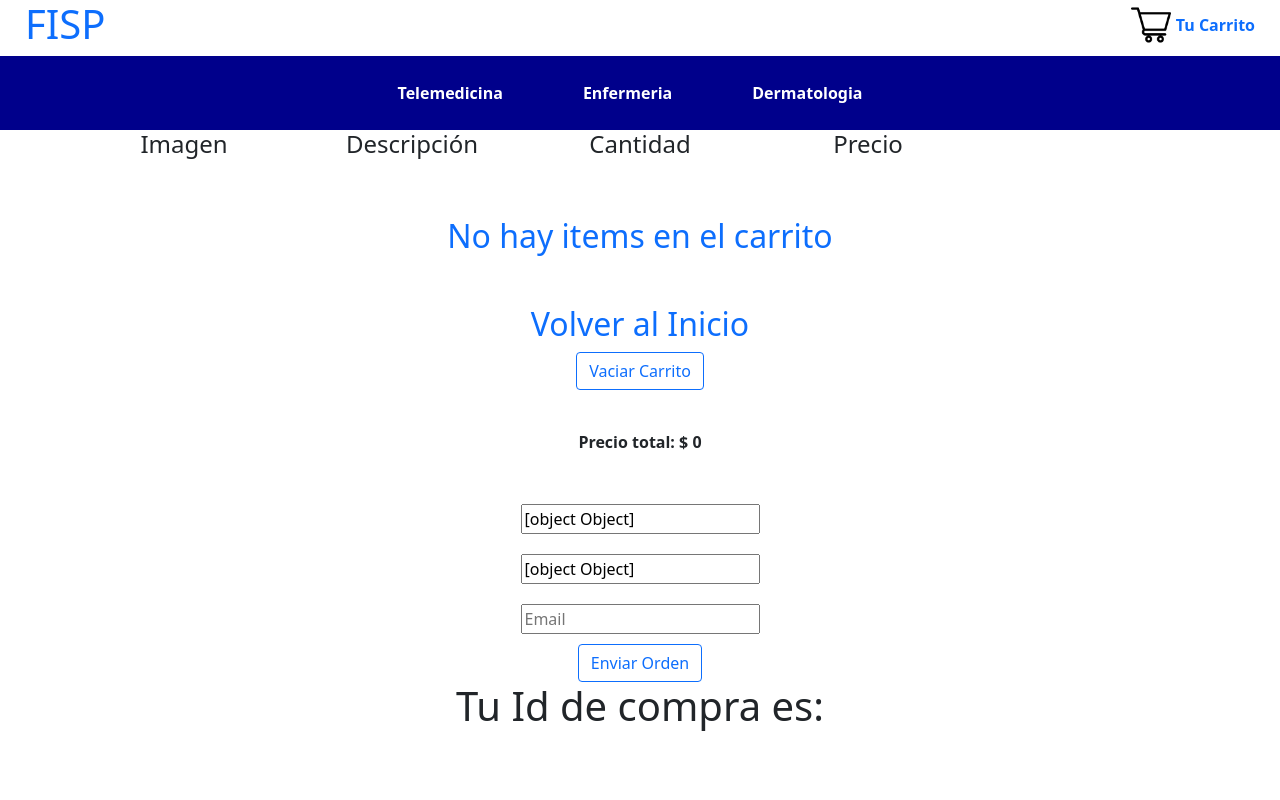
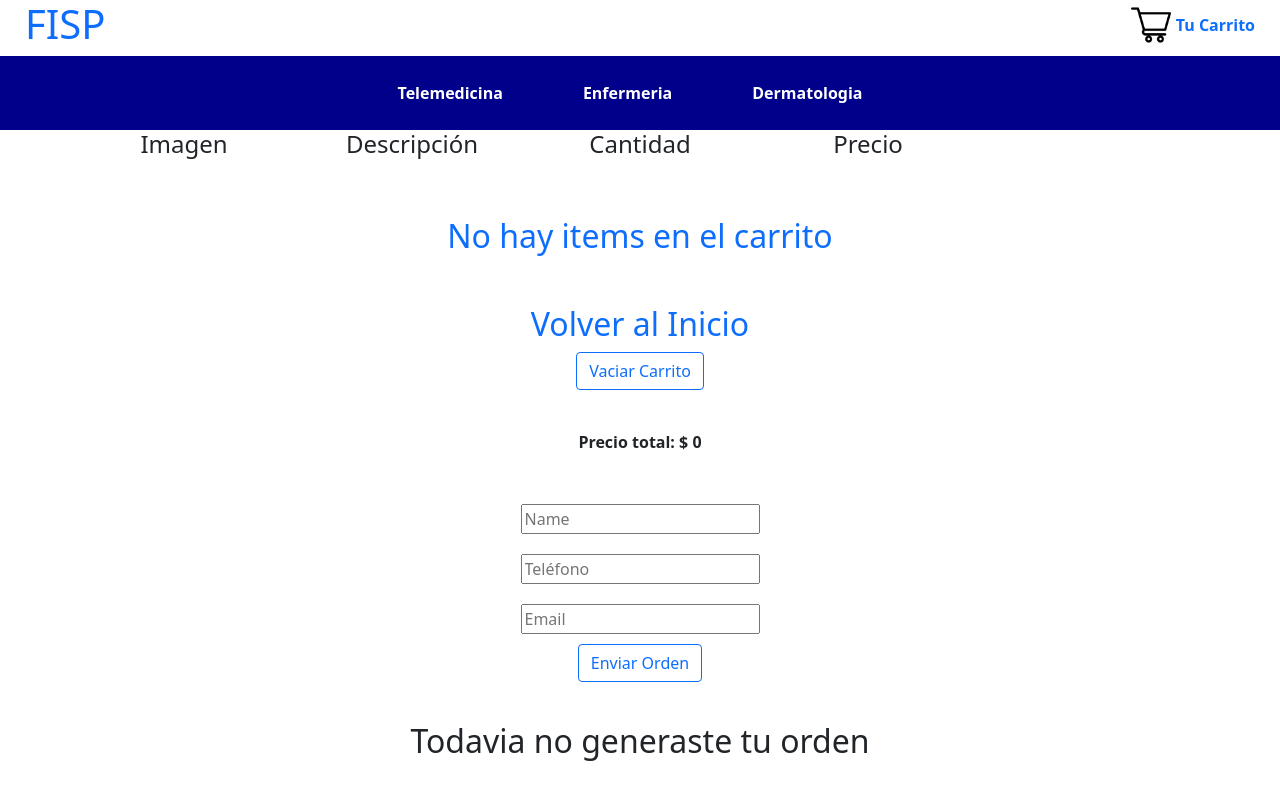
Before and after one commit to hirGorrth4d/ecommerce-react, a React (Create React App) app: page /cart in a window 1280 px wide. Built offline with nearby package versions, Linux system fonts and the light colour scheme.

Commit message:
Arreglo de errores

```diff
--- a/src/components/Cart/Cart.jsx
+++ b/src/components/Cart/Cart.jsx
@@ -5,7 +5,6 @@ import firebase from 'firebase'
 import 'firebase/firestore'
 import getFirestore from '../../firebase/firebase';
 import {Link} from 'react-router-dom'
-import CartList from "./CartList";
 import CartListContainer from "./CartListContainer";
 
 
@@ -67,9 +66,9 @@ function Cart(Items){
     return (
         <div>
 
-            <CartListContainer generarOrden={generarOrden} handleOnChangeName={handleOnChangeName} nombre={nombre} handleOnChangeTel={handleOnChangeTel} tel={tel} handleOnChangeEmail={handleOnChangeEmail} email={email} idOrder={idOrder} idOrder={idOrder} eliminarProducto={eliminarProducto}/>
+            <CartListContainer />
 
-            {/* {cartList == '' ? <Link to="/" style={{textDecoration: "none"}}><h2 style={{margin:"50px"}}>No hay items en el carrito</h2><h2>Volver al Inicio</h2></Link>
+            {cartList == '' ? <Link to="/" style={{textDecoration: "none"}}><h2 style={{margin:"50px"}}>No hay items en el carrito</h2><h2>Volver al Inicio</h2></Link>
 
 
 
@@ -110,7 +109,7 @@ function Cart(Items){
                                                 <button className="btn btn-outline-primary" value="submit" id="submit">Enviar Orden</button>
                                             </form>
                                         </div>
-                                        {idOrder == '' ? <h2 style={{margin:"40px"}}>Todavia no generaste tu orden</h2> : <h1>Tu Id de compra es: {idOrder}</h1> } */}
+                                        {idOrder == '' ? <h2 style={{margin:"40px"}}>Todavia no generaste tu orden</h2> : <h1>Tu Id de compra es: {idOrder}</h1> }
         </div>
 
     )
--- a/src/components/Cart/CartList.jsx
+++ /dev/null
@@ -1,57 +0,0 @@
-import react from 'react'
-import { useCartContext } from "../../context/cartContext";
-import {Link} from 'react-router-dom'
-import {Container, Row, Col} from 'react-bootstrap'
-
-function CartList(nombre, tel, email, generarOrden, handleOnChangeEmail, handleOnChangeName, handleOnChangeTel, idOrder){
-
-    const {cartList, vaciarCarrito, precioTotal, eliminarProducto} = useCartContext();
-    return (
-        <div>
-             {cartList == '' ? <Link to="/" style={{textDecoration: "none"}}><h2 style={{margin:"50px"}}>No hay items en el carrito</h2><h2>Volver al Inicio</h2></Link>
-
-
-
-            : cartList.map(Items => <div key={Items.id}>
-
-                <Container>
-
-                    <Row xs={4} lg={5} xl={8}>
-
-                        <Col>
-                            <img src={Items.imgUrl} alt={Items.item} className="card-img-top"/>
-                        </Col>
-                        <Col  className="align-self-center">
-                            {Items.name}
-                        </Col>
-                        <Col  className="align-self-center">
-                            {Items.cantidad}
-                        </Col>
-                        <Col className="align-self-center">
-                            ${Items.price}
-                        </Col>
-                        <Col className="align-self-center">
-                            <button className="btn btn-outline-primary" onClick={()=> eliminarProducto(Items)}> X </button>
-                        </Col>
-                    </Row>
-                </Container>
-
-            </div>)}
-            <button onClick={()=> vaciarCarrito()} className="btn btn-outline-primary">Vaciar Carrito</button>
-                <div style={{padding:"40px", margin:"100", display:"flex", justifyContent:"center", fontWeight:"bold"}}>
-                    {`Precio total: $ ${precioTotal()}`}
-                </div>
-                <div id="resultado">
-                    <form  id="submit" onSubmit={generarOrden} style={{display:"flex", flexDirection:"column", width:"100%", alignItems:"center"}}>
-                        <input onChange={handleOnChangeName} type='text' name='name' placeholder='Name' value={nombre} id="input" style={{margin:"10px"}}/>
-                        <input onChange={handleOnChangeTel} type='text' name='phone' placeholder='Teléfono' value={tel} id="input" style={{margin:"10px"}}/>
-                        <input onChange={handleOnChangeEmail} type='email' name='email' placeholder='Email' value={email} id="input" style={{margin:"10px"}}/>
-                        <button className="btn btn-outline-primary" value="submit" id="submit">Enviar Orden</button>
-                    </form>
-                </div>
-                {idOrder == '' ? <h2 style={{margin:"40px"}}>Todavia no generaste tu orden</h2> : <h1>Tu Id de compra es: {idOrder}</h1> }
-</div>
-    )
-}
-
-export default CartList
--- a/src/components/Cart/CartListContainer.jsx
+++ b/src/components/Cart/CartListContainer.jsx
@@ -1,8 +1,7 @@
 import React from 'react'
 import {Container, Row, Col} from 'react-bootstrap'
-import CartList from './CartList'
 
-function CartListContainer(nombre, tel, email, generarOrden, handleOnChangeEmail, handleOnChangeName, handleOnChangeTel, idOrder){
+function CartListContainer(nombre, tel, email){
     return (
         <div>
             <Container>
@@ -24,7 +23,6 @@ function CartListContainer(nombre, tel, email, generarOrden, handleOnChangeEmail
                     </Col>
                 </Row>
             </Container>
-            <CartList generarOrden={generarOrden} handleOnChangeName={handleOnChangeName} nombre={nombre} handleOnChangeTel={handleOnChangeTel} tel={tel} handleOnChangeEmail={handleOnChangeEmail} email={email} idOrder={idOrder} idOrder={idOrder}/>
         </div>
     )
 }
```
